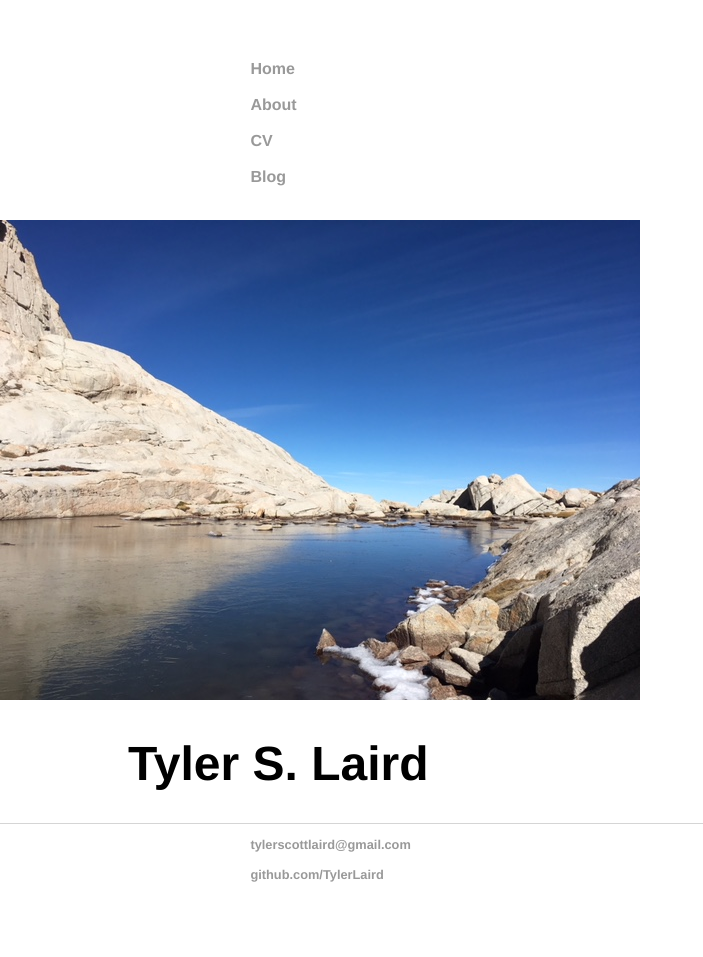
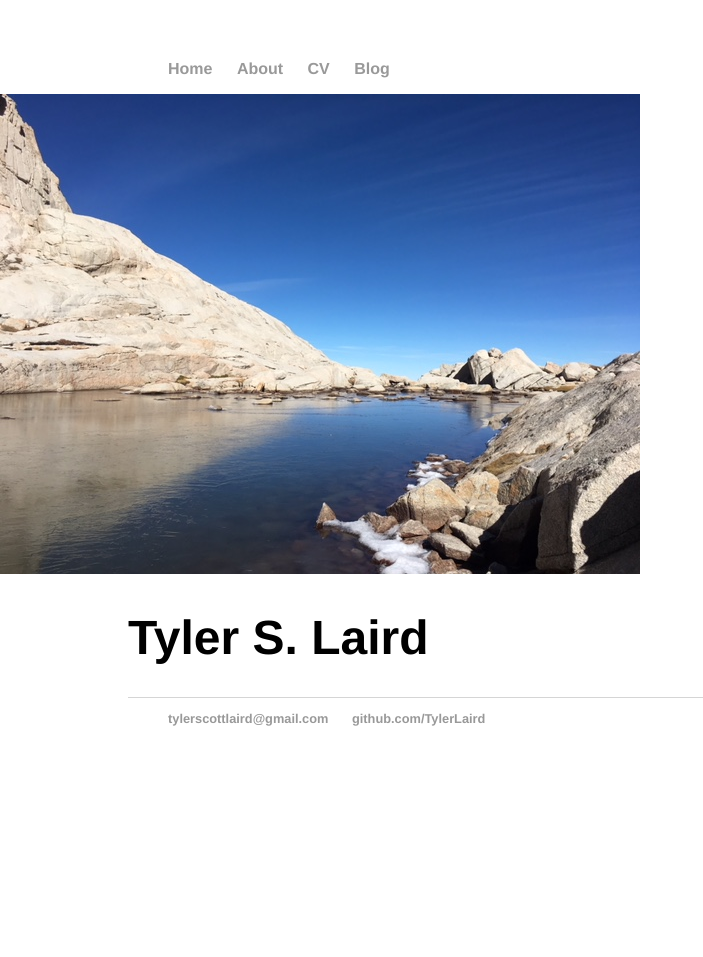
Before and after one commit to TylerLaird/TylerLaird.github.io, a Jekyll site: the page built from index.html, in a window 1280 px wide. Shown: the whole page, without its empty margins (0-703 px from the left). Built offline with Jekyll 4.4.1, drawn with Linux system fonts in a browser that asks for light colours; after the commit the page ends 900 px from its top, so only the background shows below that.

Commit message:
Update main.css

```diff
--- a/css/main.css
+++ b/css/main.css
@@ -2,14 +2,18 @@ body {
     margin: 60px auto;
     width: 100%;
 }
+
+nav {
+    width: 80%;
+    display: block;
+    margin-left: auto;
+    margin-right: auto;
+}
+
 nav ul, footer ul {
     font-family:'Helvetica', 'Arial', 'Sans-Serif';
     list-style: none;
     font-weight: bold;
-    width: 80%;
-    display: block;
-    margin-left: auto;
-    margin-right: auto;
 }
 nav ul li, footer ul li {
     display: inline;
@@ -19,10 +23,6 @@ nav ul li, footer ul li {
 a {
     text-decoration: none;
     color: #999;
-    width: 80%;
-    display: block;
-    margin-left: auto;
-    margin-right: auto;
 }
 a:hover {
     text-decoration: underline;
@@ -44,6 +44,10 @@ p {
 footer {
     border-top: 1px solid #d5d5d5;
     font-size: .8em;
+    width: 80%;
+    display: block;
+    margin-left: auto;
+    margin-right: auto;
 }
 
 ul.posts {
```
